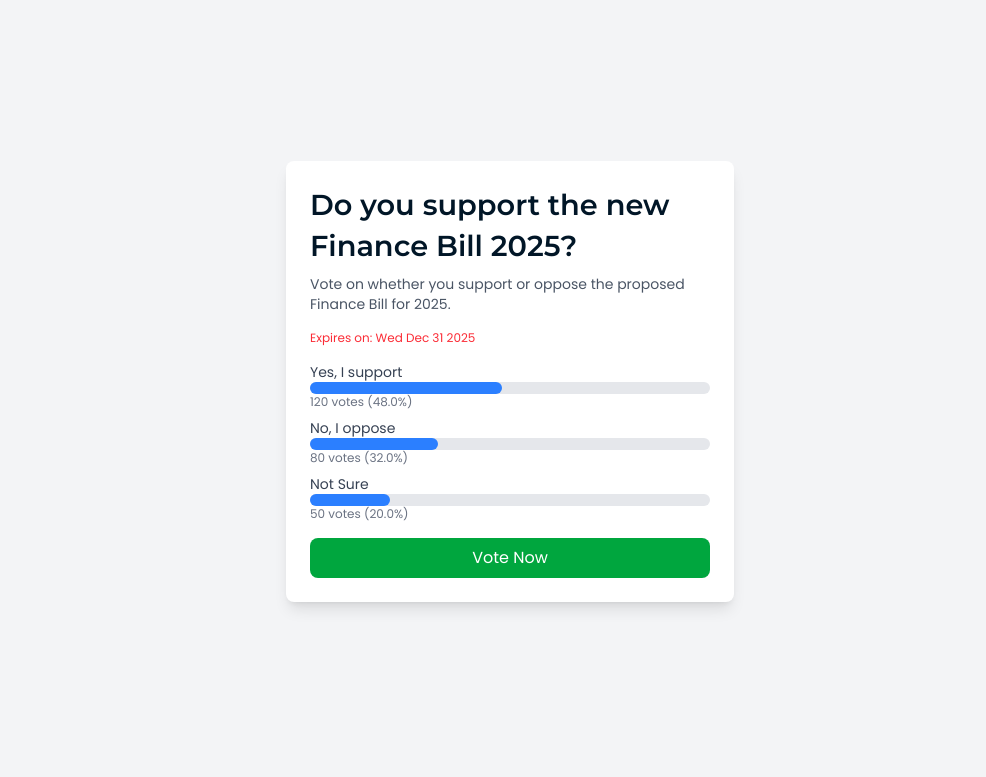
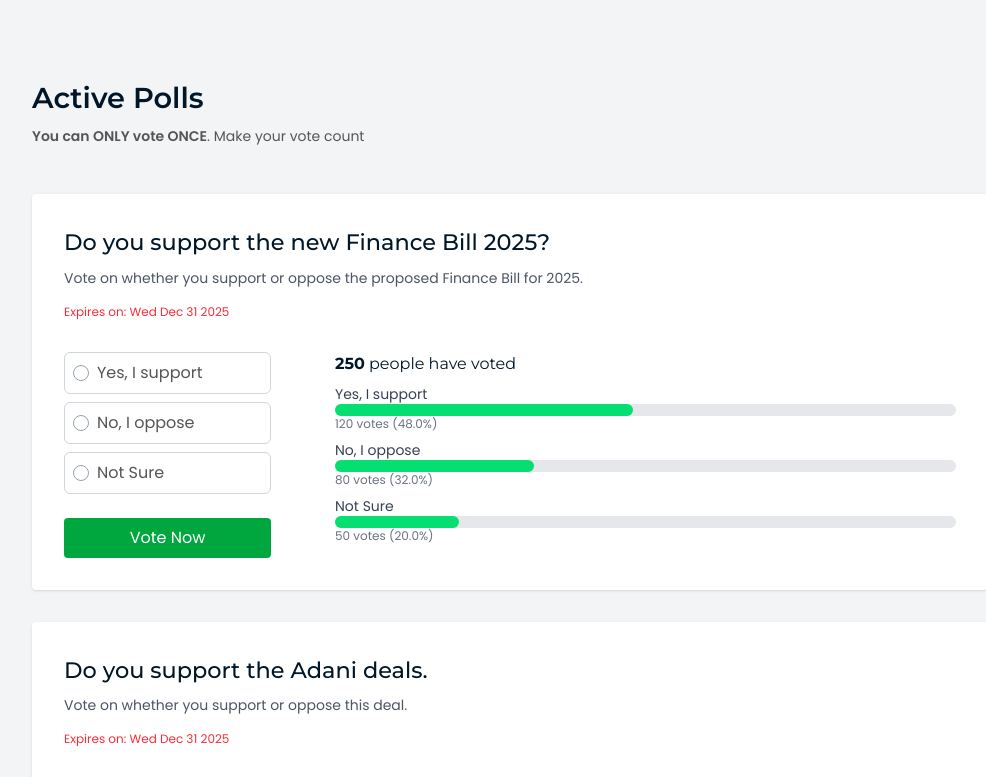
Before and after one commit to jsonwamuyu/KenyAlysis-Citizen-360-Connect, a React (Vite) app in the folder frontend/: page /user/citizen in a window 1280 px wide. Shown: the part 640-1417 px from the top of the page, without its empty margins (130-1116 px from the left). Built offline with nearby package versions, Linux system fonts and the light colour scheme.

Commit message:
Add poll controller

```diff
--- a/frontend/src/components/citizen/ActivePolls.tsx
+++ b/frontend/src/components/citizen/ActivePolls.tsx
@@ -25,24 +25,47 @@
 
 // export default ActivePolls;
 
-
 import PollCard from "./PollCard";
 
 const Polls = () => {
   // Example Poll Data (Would come from API in real usage)
-  const pollData = {
-    title: "Do you support the new Finance Bill 2025?",
-    description: "Vote on whether you support or oppose the proposed Finance Bill for 2025.",
-    expiryDate: "2025-12-31",
-    optionYes: "Yes, I support",
-    optionNo: "No, I oppose",
-    optionNotSure: "Not Sure",
-    votes: { yes: 120, no: 80, notSure: 50 }
-  };
+  const pollData = [
+    {
+      title: "Do you support the new Finance Bill 2025?",
+      description:
+        "Vote on whether you support or oppose the proposed Finance Bill for 2025.",
+      expiryDate: "2025-12-31",
+      optionYes: "Yes, I support",
+      optionNo: "No, I oppose",
+      optionNotSure: "Not Sure",
+      votes: { yes: 120, no: 80, notSure: 50 },
+    },
+    {
+      title: "Do you support the Adani deals.",
+      description: "Vote on whether you support or oppose this deal.",
+      expiryDate: "2025-12-31",
+      optionYes: "Yes, I support",
+      optionNo: "No, I oppose",
+      optionNotSure: "Not Sure",
+      votes: { yes: 1, no: 1, notSure: 1 },
+    },
+  ];
 
   return (
-    <div className="flex justify-center items-center min-h-screen bg-gray-100 p-6">
-      <PollCard {...pollData} />
+    <div className=" bg-gray-100 py-24" id="active-polls">
+      <div className="container space-y-8">
+        <div className="pb-4">
+          <h3>Active Polls</h3>
+          <p className="text-sm">
+            <strong>You can ONLY vote ONCE</strong>. Make your vote count
+          </p>
+        </div>
+        <div className="flex flex-col space-y-8">
+          {pollData.map((poll) => {
+            return <PollCard key={poll.title} {...poll} />;
+          })}
+        </div>
+      </div>
     </div>
   );
 };
--- a/frontend/src/components/citizen/PollCard.tsx
+++ b/frontend/src/components/citizen/PollCard.tsx
@@ -1,131 +1,151 @@
-// function PollCard({
-//   title,
-//   description,
-//   expiry_date,
-//   option_yes,
-//   option_no,
-//   option_not_sure,
-// }: {
-//   title: string;
-//   description: string;
-//   expiry_date: string;
-//   option_yes: string;
-//   option_no: string;
-//   option_not_sure: string;
-// }) {
-//   return (
-//     <div className="bg-gray-100 rounded-sm border-gray-200 border-[1px] p-2.5 hover:bg-white">
-//       <h5>{title}</h5>
-//       <p className="line-clamp-1">{description}</p>
-//       <div>
-//         <select name="" id="">
-//           <option value="Yes">YES</option>
-//           <option value="NO">NO</option>
-//           <option value="Not Sure">NOT SURE</option>
-//         </select>
-//       </div>
-//     </div>
-//   );
-// }
+import { useState, useEffect } from "react";
+import axios from "axios";
+import API from "../../utils/API/axiosInstance";
 
-// export default PollCard;
+interface PollCardParams {
+  title: string;
+  description: string;
+  expiryDate: string;
+  optionYes: string;
+  optionNo: string;
+  optionNotSure: string;
+  votes: string;
+}
+const PollCard = ({
+  title,
+  description,
+  expiryDate,
+  optionYes,
+  optionNo,
+  optionNotSure,
+  votes,
+}: PollCardParams) => {
+  const [selectedOption, setSelectedOption] = useState(null);
+  const [loading, setLoading] = useState(false);
+  const [message, setMessage] = useState("");
 
-// import PollCard from "./PollCard";
+  const handleVote = async () => {
+    if (!selectedOption) {
+      setMessage("Please select an option before voting.");
+      return;
+    }
 
-// const Polls = () => {
-//   return (
-//     <div className="flex justify-center items-center min-h-screen bg-gray-100 p-6">
-//       <PollCard
-//         question="Which is your favorite programming language?"
-//         options={["JavaScript", "Python", "C++", "Java"]}
-//         votes={[45, 30, 15, 10]}
-//         totalVotes={100}
-//       />
-//     </div>
-//   );
-// };
+    setLoading(true);
+    try {
+      // API request to submit the vote
+      const response = await API.post(`http://localhost:8080/api/polls/vote`, {
+        poll_id: id,
+        option: selectedOption,
+      });
 
-// export default Polls;
+      setMessage(response.data.message);
+    } catch (error) {
+      setMessage("Error submitting vote. Please try again.");
+    } finally {
+      setLoading(false);
+    }
+  };
 
-
-
-
-
-// const PollCard = ({ title, description, options, votes, totalVotes }) => {
-//   return (
-//     <div className="bg-white shadow-lg rounded-lg p-6 w-full max-w-md">
-//       {/* Poll Question */}
-//       <h3 className="text-lg font-semibold text-gray-900 mb-4">{title}</h3>
-
-//       {/* Poll Options */}
-//       <div className="space-y-2">
-//         {options.map((option, index) => {
-//           const percentage = totalVotes > 0 ? (votes[index] / totalVotes) * 100 : 0;
-//           return (
-//             <div key={index}>
-//               <p className="text-sm font-medium text-gray-700">{option}</p>
-//               <div className="w-full bg-gray-200 rounded-full h-3">
-//                 <div
-//                   className="bg-green-500 h-3 rounded-full"
-//                   style={{ width: `${percentage}%` }}
-//                 ></div>
-//               </div>
-//               <p className="text-xs text-gray-500">{votes[index]} votes ({percentage.toFixed(1)}%)</p>
-//             </div>
-//           );
-//         })}
-//       </div>
-
-//       {/* Vote Button */}
-//       <button className="mt-4 w-full bg-blue-600 text-white py-2 px-4 rounded-lg hover:bg-blue-700">
-//         Vote Now
-//       </button>
-//     </div>
-//   );
-// };
-
-
-
-const PollCard = ({ title, description, expiryDate, optionYes, optionNo, optionNotSure, votes }) => {
   const totalVotes = votes.yes + votes.no + votes.notSure;
 
   return (
-    <div className="bg-white shadow-lg rounded-lg p-6 w-full max-w-md">
+    <div className="bg-white shadow-sm rounded-sm p-8 w-full gap-8 flex flex-col">
+      <div className="w-full">
         {/* Poll Title */}
-      <h3 className="text-lg font-semibold text-gray-900">{title}</h3>
+        <h4 className="text-lg font-semibold text-gray-900">{title}</h4>
         <p className="text-sm text-gray-600 mb-4">{description}</p>
 
         {/* Expiry Date */}
-      <p className="text-xs text-red-500">Expires on: {new Date(expiryDate).toDateString()}</p>
+        <p className="text-xs text-red-500">
+          Expires on: {new Date(expiryDate).toDateString()}
+        </p>
+      </div>
 
+      <div className="w-full flex flex-col  sm:flex-row gap-16">
+        <div className="sm:w-1/3">
           {/* Poll Options */}
-      <div className="mt-4 space-y-2">
-        {[{ label: optionYes, count: votes.yes }, { label: optionNo, count: votes.no }, { label: optionNotSure, count: votes.notSure }].map((option, index) => {
-          const percentage = totalVotes > 0 ? (option.count / totalVotes) * 100 : 0;
+          <div className=" space-y-2 ">
+            {[
+              { label: optionYes, value: "yes", count: votes.yes },
+              { label: optionNo, value: "no", count: votes.no },
+              { label: optionNotSure, value: "not_sure", count: votes.notSure },
+            ].map((option, index) => (
+              <label
+                key={index}
+                className={`flex items-center gap-2 border rounded-md p-2 cursor-pointer ${
+                  selectedOption === option.value
+                    ? "border-green-500 bg-green-50"
+                    : "border-gray-300"
+                }`}
+              >
+                <input
+                  type="radio"
+                  name="pollVote"
+                  value={option.value}
+                  className="hidden"
+                  onChange={() => setSelectedOption(option.value)}
+                />
+                <span className="w-4 h-4 border border-gray-400 rounded-full flex justify-center items-center">
+                  {selectedOption === option.value && (
+                    <div className="w-2 h-2 bg-green-600 rounded-full"></div>
+                  )}
+                </span>
+                {option.label}
+              </label>
+            ))}
+
+            {/* Vote Button */}
+            <button
+              onClick={handleVote}
+              className={`mt-4 w-full py-2 px-4 rounded-sm outline-none border-none cursor-pointer text-white ${
+                loading
+                  ? "bg-gray-400 cursor-not-allowed"
+                  : "bg-green-600 hover:bg-green-700"
+              }`}
+              disabled={loading}
+            >
+              {loading ? "Submitting..." : "Vote Now"}
+            </button>
+          </div>
+
+          {/* Message Display */}
+          {message && (
+            <p className="text-sm text-center mt-2 text-gray-700">{message}</p>
+          )}
+        </div>
+        {/* Poll results */}
+        <div className=" space-y-2 w-full">
+          <h6 className="text-sm">
+            <strong>{totalVotes}</strong> people have voted
+          </h6>
+          {[
+            { label: optionYes, count: votes.yes },
+            { label: optionNo, count: votes.no },
+            { label: optionNotSure, count: votes.notSure },
+          ].map((option, index) => {
+            const percentage =
+              totalVotes > 0 ? (option.count / totalVotes) * 100 : 0;
             return (
               <div key={index}>
-              <p className="text-sm font-medium text-gray-700">{option.label}</p>
+                <p className="text-sm font-medium text-gray-700">
+                  {option.label}
+                </p>
                 <div className="w-full bg-gray-200 rounded-full h-3">
                   <div
-                  className="bg-blue-500 h-3 rounded-full"
+                    className="bg-green-400 h-3 rounded-full"
                     style={{ width: `${percentage}%` }}
                   ></div>
                 </div>
-              <p className="text-xs text-gray-500">{option.count} votes ({percentage.toFixed(1)}%)</p>
+                <p className="text-xs text-gray-500">
+                  {option.count} votes ({percentage.toFixed(1)}%)
+                </p>
               </div>
             );
           })}
         </div>
-
-      {/* Vote Button */}
-      <button className="mt-4 w-full bg-green-600 text-white py-2 px-4 rounded-lg hover:bg-green-700">
-        Vote Now
-      </button>
+      </div>
     </div>
   );
 };
 
-
-
-
 export default PollCard;
```
Also changed, not shown: 1 other file (tests, documents, lock files or other folders). Lines whose indentation alone changed are shown as unchanged.
